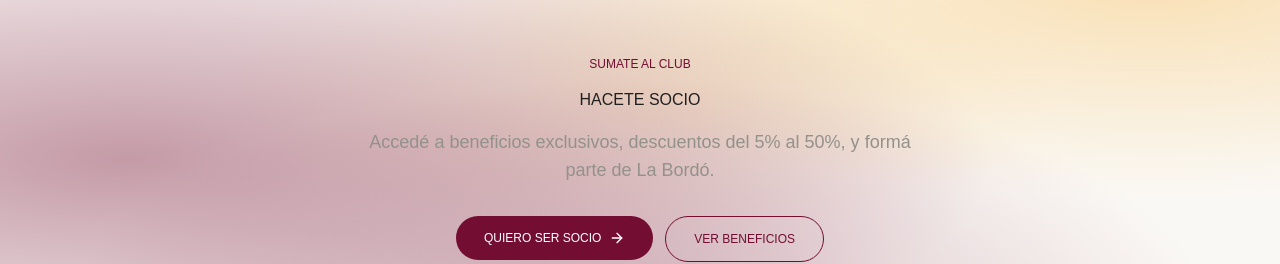
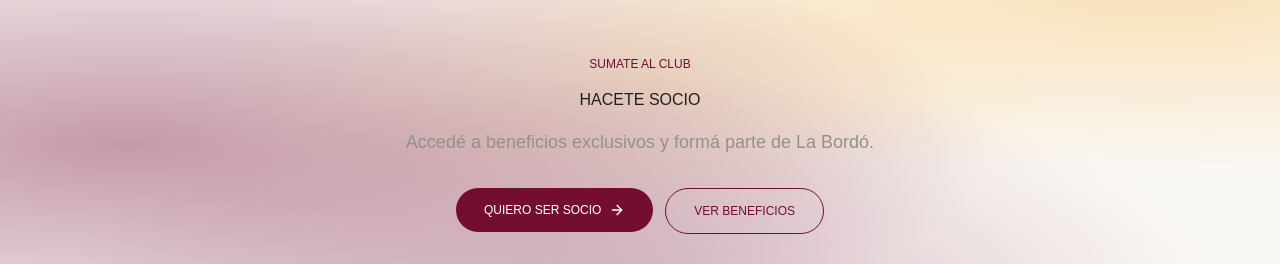
Before and after one commit to bentancorlucia/cs-new, a Next.js app: page / in a window 1280 px wide. Shown: the part 2800-3064 px from the top of the page. Built offline with nearby package versions, Linux system fonts and the light colour scheme; no server answers; a web font is replaced by a local one.

Commit message:
hacete socio - descuentos

```diff
--- a/src/components/shared/hacete-socio-cta.tsx
+++ b/src/components/shared/hacete-socio-cta.tsx
@@ -25,8 +25,7 @@
             Hacete socio
           </h2>
           <p className="mt-4 font-body text-lg text-muted-foreground max-w-xl mx-auto">
-            Accedé a beneficios exclusivos, descuentos del 5% al 50%, y formá
-            parte de La Bordó.
+            Accedé a beneficios exclusivos y formá parte de La Bordó.
           </p>
           <div className="mt-8 flex flex-wrap justify-center gap-3">
             <Link href="/socios">
```
